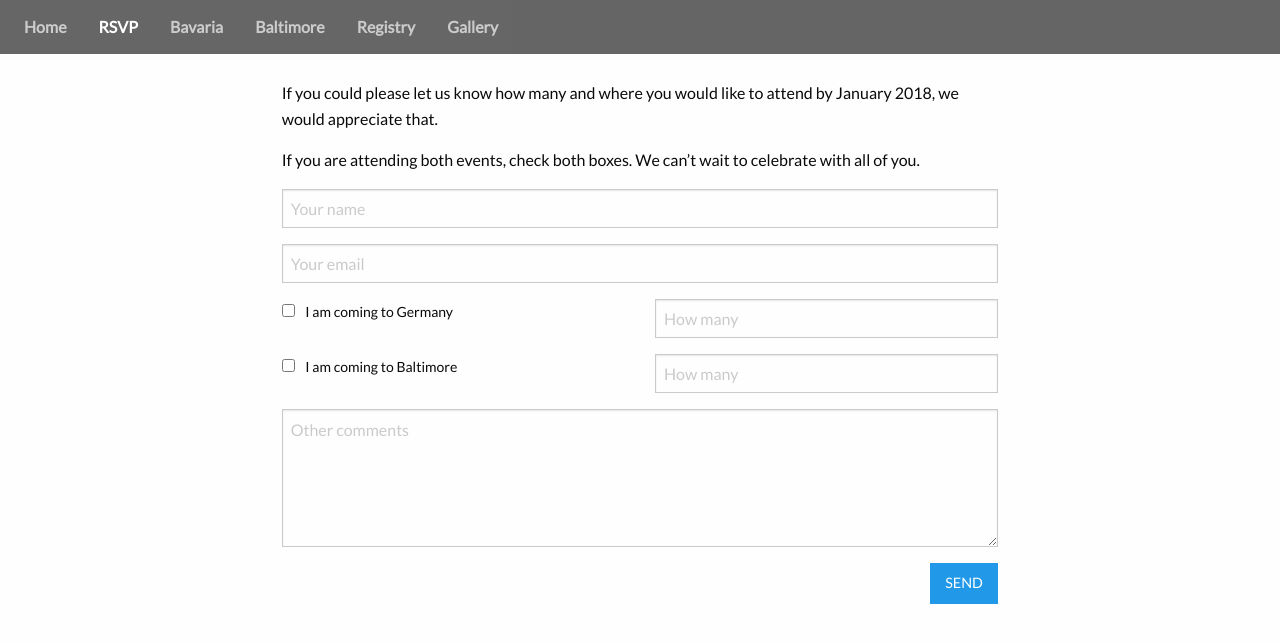
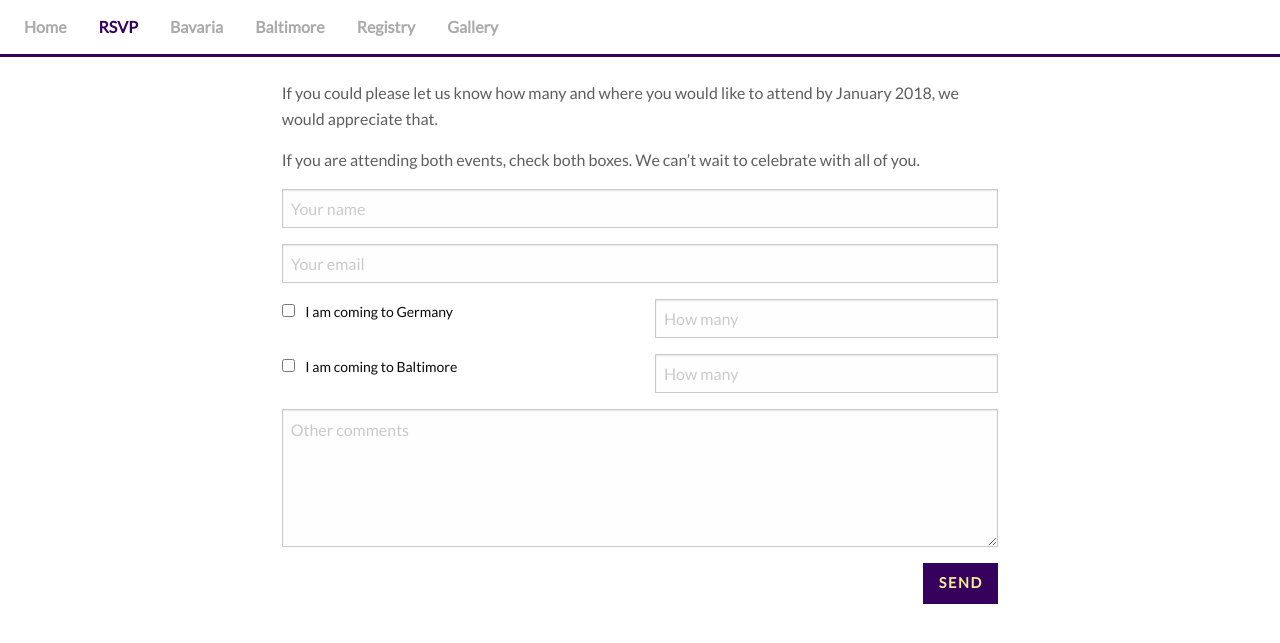
Before and after one commit to matt-de-young/foreverdeyoungs, a Jekyll site: the page built from rsvp.md, in a window 1280 px wide. Shown: the top 643 px of the page. Built offline with Jekyll 4.4.1, drawn with Linux system fonts in a browser that asks for light colours; nearby versions of some CDN libraries; some web fonts are replaced.

Commit message:
Updated Style
Added color variables & text formatting.

```diff
--- a/_sass/_form.scss
+++ b/_sass/_form.scss
@@ -1,6 +1,15 @@
 input[type="text"], input[type="number"], input[type="textarea"] {
 	width: 100%;
 }
-button {
-	background-color: blue;
+a.button {
+	background-color: $iris;
+	color: $yellow;
+	font-weight: bold;
+	text-transform: uppercase;
+	letter-spacing: 0.1rem;
+	transition: color 0.25s, background-color 0.25s;
+	&:hover, &:focus {
+		background-color: lighten($iris, 15%);
+		color: $yellow;
+	}
 }
--- a/_sass/_header.scss
+++ b/_sass/_header.scss
@@ -2,15 +2,18 @@ header.top-bar {
     position: fixed;
     width: 100%;
     z-index: 1;
-	background-color: rgba(0, 0, 0, 0.6);
+	background-color: #FFF;
+	background-color: rgba(255, 255, 255, 0.95);
+	border-bottom: 3px solid $iris;
 	ul {
 		background-color: transparent;
 	}
 	a {
 		font-weight: bold;
-		color: #CCC;
+		color: #AAA;
+		transition: color 0.25s, background-color 0.25s;
 		&.active, &:hover, &:focus {
-			color: #FFF;
+			color: $iris;
 		}
 	}
 }
--- a/_sass/_page.scss
+++ b/_sass/_page.scss
@@ -1,3 +1,6 @@
+body {
+	background-color: #FFF;
+}
 .page {
 	padding-top: 5rem;
 }
--- a/_sass/_typography.scss
+++ b/_sass/_typography.scss
@@ -3,6 +3,31 @@
 body {
 	font-family: 'Lato', sans-serif;
 }
-a {
-	transition: color 0.25s, background-color 0.25s;
+.page {
+	color: $text-color;
+	h1, h2, h3, h4, h5, h6, strong, b {
+		color: $iris;
+	}
+	a {
+		transition: color 0.25s, background-color 0.25s;
+		color: $iris;
+		&:hover, &:focus {
+			color: lighten($iris, 25%);
+		}
+	}
+	ul {
+		li {
+			list-style: none;
+		}
+		li:before {
+			content: '\2022';
+			display: block;
+			position: relative;
+			max-width: 0;
+			max-height: 0;
+		    left: -1rem;
+			top: 0;
+			color: $iris;
+		}
+	}
 }
--- /dev/null
+++ b/_sass/variables.scss
@@ -0,0 +1,3 @@
+$iris: #36005D;
+$yellow: #F5EF96;
+$text-color: rgba(26,26,26,.7);
--- a/css/styles.scss
+++ b/css/styles.scss
@@ -3,8 +3,9 @@
 ---
 
 @import "foundation";
+@import "variables";
+@import "page";
 @import "typography";
-@import "page";
 @import "form";
 @import "header";
 @import "home";
```
